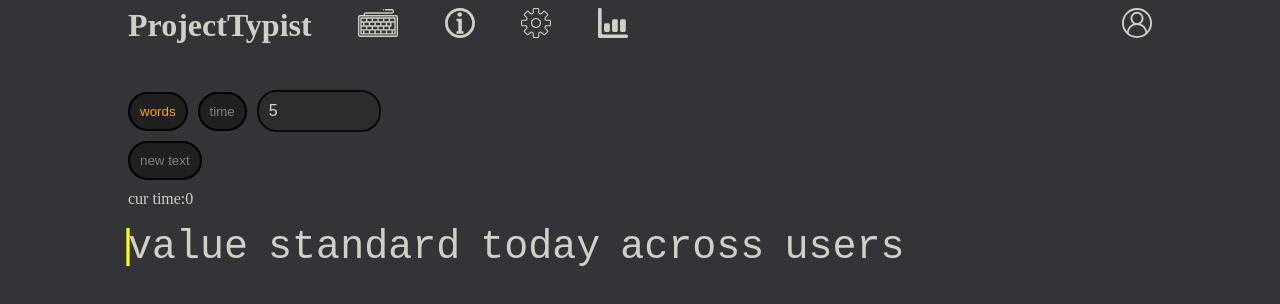
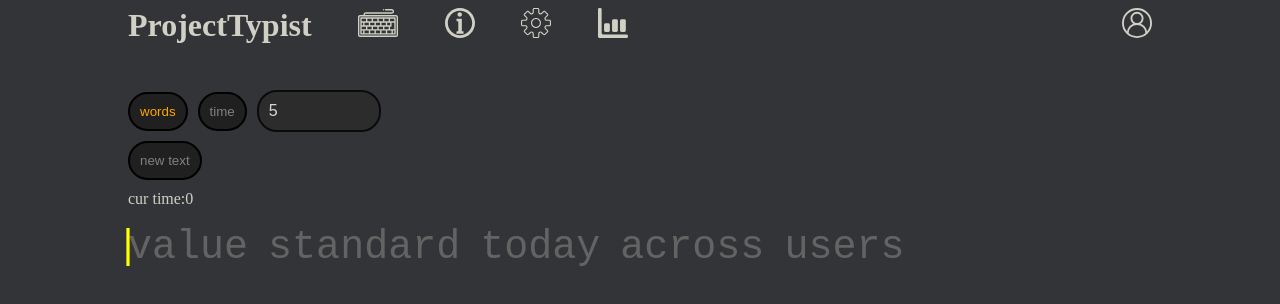
Before and after one commit to viktorpakholok/WebProjectTypist, a React (Vite) app in the folder projecttypist/: page / in a window 1280 px wide. Shown: the top 304 px of the page. Built offline with nearby package versions, Linux system fonts and the light colour scheme.

Commit message:
Reversed colors of good and untyped letters

```diff
--- a/projecttypist/src/components/Typing/TypingLetter/TypingLetter.css
+++ b/projecttypist/src/components/Typing/TypingLetter/TypingLetter.css
@@ -1,9 +1,12 @@
-/* span {
-  color:#565861;
-} */
+span {
+  /* opacity: 0.5; */
+}
 
 .good-letter {
-    /* color: white; */
+
+}
+
+.untyped-letter {
     opacity: 0.3;
 }
 
```
